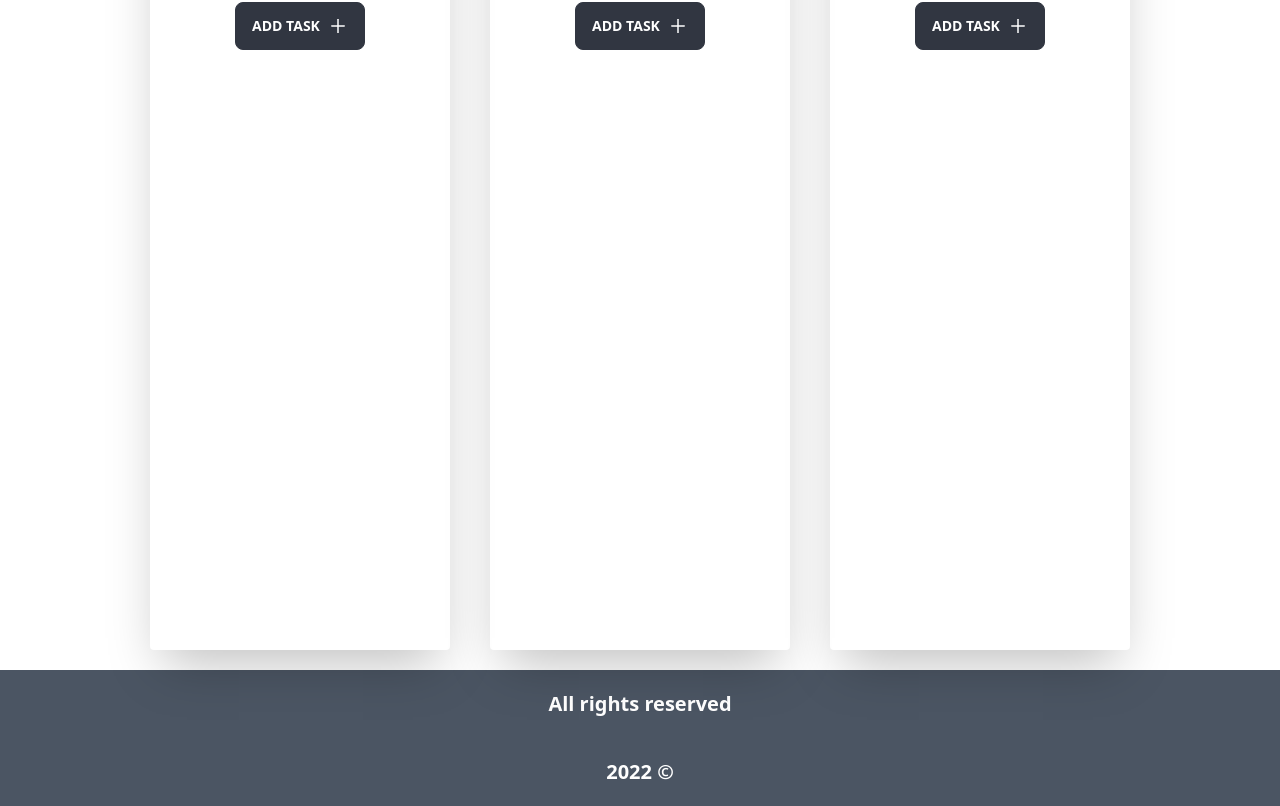
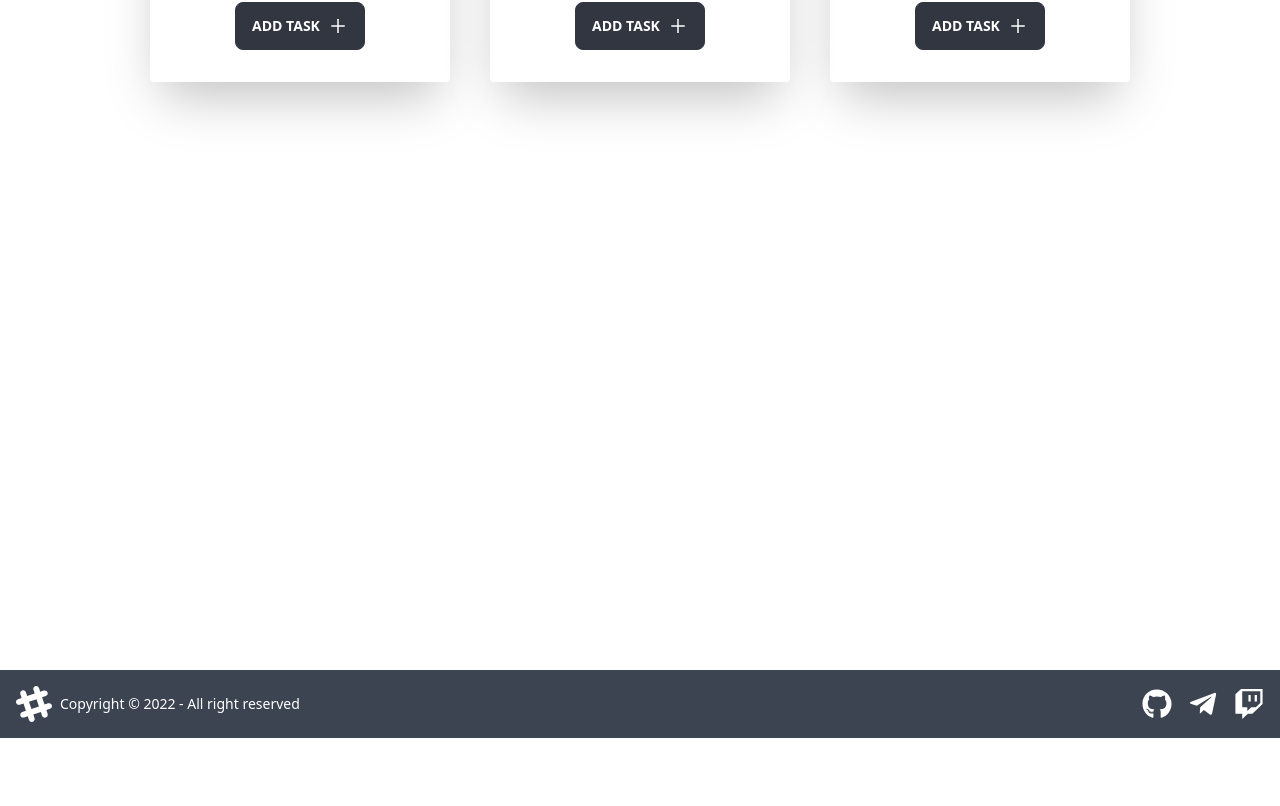
Before and after one commit to betterhell/todo-app, a React (Create React App) app: page / in a window 1280 px wide. Shown: the part 246-1052 px from the top of the page. After the commit the page ends 984 px from the top, so only its background shows below. Built offline with nearby package versions, Linux system fonts and the light colour scheme; the HTML template or start-up script is replaced by a standard one.

Commit message:
style fixes

```diff
--- a/src/App.js
+++ b/src/App.js
@@ -20,7 +20,7 @@
                 </main>
               <Footer />
           </BrowserRouter>
-          <ToastContainer position="bottom-right" autoClose={2000} />
+          <ToastContainer position="top-right" autoClose={2000} />
       </TodoProvider>
   );
 }
--- a/src/components/Column.jsx
+++ b/src/components/Column.jsx
@@ -21,14 +21,14 @@
     }
 
     return (
-         <div className={`container ${userScreenHeight >= tasks.length ? `overflow-y-scroll` : `overflow-y-hidden`} relative p-5 rounded shadow-2xl w-1/2 lg:w-[300px] h-screen mx-5 my-5`}>
+         <div className={`container ${userScreenHeight >= tasks.length ? `overflow-y-scroll` : `overflow-y-hidden`} h-max relative p-5 rounded shadow-2xl w-1/2 lg:w-[300px] mx-5 my-5`}>
             <div className="card-title pb-2 justify-center">
                 <h3 className="font-mono">{label}</h3>
             </div>
 
              {tasks.length > 0 &&
                  <div className="flex absolute top-3 right-10">
-                    <span className="badge badge-lg badge-info text-white right-100 p-[7px]">{tasks.length}</span>
+                    <span className="badge border-gray-400 text-xs text-white right-100 p-[6px]">{tasks.length}</span>
                  </div>}
 
              <div className="divider">
--- a/src/components/Footer.jsx
+++ b/src/components/Footer.jsx
@@ -1,13 +1,21 @@
 import React from 'react';
+import {FaTwitch, FaTelegramPlane, FaGithub} from "react-icons/fa"
 
 const Footer = () => {
     const currentYear = new Date().getFullYear()
 
     return (
-        <footer className="footer bg-gray-600 footer footer-center p-5 flex-col">
-            <h3 className="text-white text-xl font-bold">All rights reserved</h3>
-            <p className="text-white text-xl font-semibold">{currentYear} &copy;</p>
-        </footer>
+    <footer className="footer mt-10 p-4 bg-neutral text-neutral-content">
+        <div className="items-center grid-flow-col">
+            <svg width="36" height="36" viewBox="0 0 24 24" xmlns="http://www.w3.org/2000/svg" fillRule="evenodd" clipRule="evenodd" className="fill-current"><path d="M22.672 15.226l-2.432.811.841 2.515c.33 1.019-.209 2.127-1.23 2.456-1.15.325-2.148-.321-2.463-1.226l-.84-2.518-5.013 1.677.84 2.517c.391 1.203-.434 2.542-1.831 2.542-.88 0-1.601-.564-1.86-1.314l-.842-2.516-2.431.809c-1.135.328-2.145-.317-2.463-1.229-.329-1.018.211-2.127 1.231-2.456l2.432-.809-1.621-4.823-2.432.808c-1.355.384-2.558-.59-2.558-1.839 0-.817.509-1.582 1.327-1.846l2.433-.809-.842-2.515c-.33-1.02.211-2.129 1.232-2.458 1.02-.329 2.13.209 2.461 1.229l.842 2.515 5.011-1.677-.839-2.517c-.403-1.238.484-2.553 1.843-2.553.819 0 1.585.509 1.85 1.326l.841 2.517 2.431-.81c1.02-.33 2.131.211 2.461 1.229.332 1.018-.21 2.126-1.23 2.456l-2.433.809 1.622 4.823 2.433-.809c1.242-.401 2.557.484 2.557 1.838 0 .819-.51 1.583-1.328 1.847m-8.992-6.428l-5.01 1.675 1.619 4.828 5.011-1.674-1.62-4.829z"></path></svg>
+            <p>Copyright © {currentYear} - All right reserved</p>
+        </div>
+        <div className="grid-flow-col gap-4 md:place-self-center md:justify-self-end">
+            <a className="hover:text-[#171515] hover:scale-110 transition-all" target="_blank" href="https://github.com/betterhell" rel="noreferrer"><FaGithub size={30} /></a>
+            <a className="hover:text-[#0088cc] hover:scale-110 transition-all" target="_blank" href="https://t.me/betterheal" rel="noreferrer"><FaTelegramPlane size={30} /></a>
+            <a className="hover:text-[#6441a5] hover:scale-110 transition-all" target="_blank" href="https://www.twitch.tv/betterhell" rel="noreferrer"><FaTwitch size={30} /></a>
+        </div>
+    </footer>
     );
 };
 
--- a/src/components/Navigations.jsx
+++ b/src/components/Navigations.jsx
@@ -5,7 +5,7 @@
 
 const Navigations = ({title}) => {
     return (
-        <nav className="navbar mb-[12px] justify-between shadow-lg bg-gray-700">
+        <nav className="navbar bg-neutral text-neutral-content mb-[12px] justify-between shadow-lg">
             <div className="container w-fit">
                 <Link className="p-2 text-lg font-bold align-middle text-white hover: " to="/">{title}</Link>
             </div>
--- a/src/pages/MainPage.jsx
+++ b/src/pages/MainPage.jsx
@@ -1,12 +1,31 @@
-import React, {useContext} from 'react';
+import React, {useContext, useEffect, useState} from 'react';
 import Column from "../components/Column";
 import todoAppContext from "../context/todoAppContext";
+import {BsFillArrowUpCircleFill} from "react-icons/bs"
 
 const MainPage = () => {
+    const [showTopBtn, setShowTopBtn] = useState(false);
     const {columns} = useContext(todoAppContext)
 
+    useEffect(() => {
+        window.addEventListener('scroll', () => {
+            if (window.scrollY > 300) {
+                setShowTopBtn(true);
+            } else {
+                setShowTopBtn(false);
+            }
+        });
+    }, []);
+
+    const goToTop = () => {
+        window.scrollTo({
+            top: 0,
+            behavior: "smooth",
+        });
+    };
+
     return (
-        <div className="flex justify-center flex-col items-center lg:flex-row">
+            <div className="flex justify-center min-h-screen flex-col lg:flex-row">
                 {columns.map(column =>
                     <Column
                         id={column.id}
@@ -15,6 +34,7 @@
                         tasks={column.items}
                     />
                 )}
+                {showTopBtn && <button onClick={goToTop}><BsFillArrowUpCircleFill size={50} className="text-neutral fixed bottom-20 right-10" /></button> }
             </div>
     );
 };
```
Lines whose indentation alone changed are shown as unchanged.
